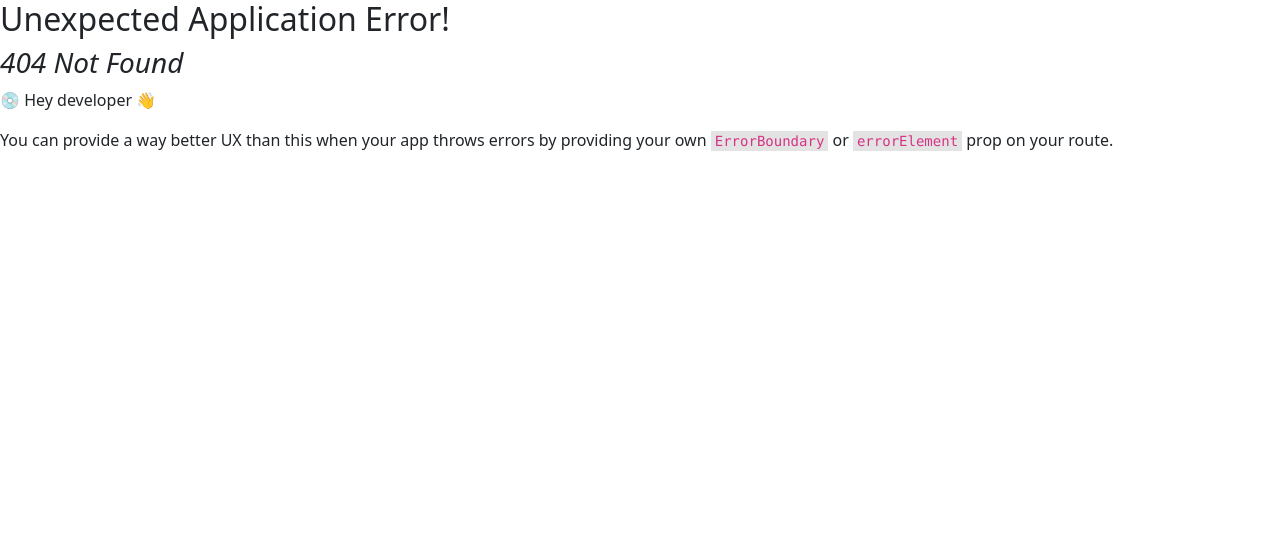
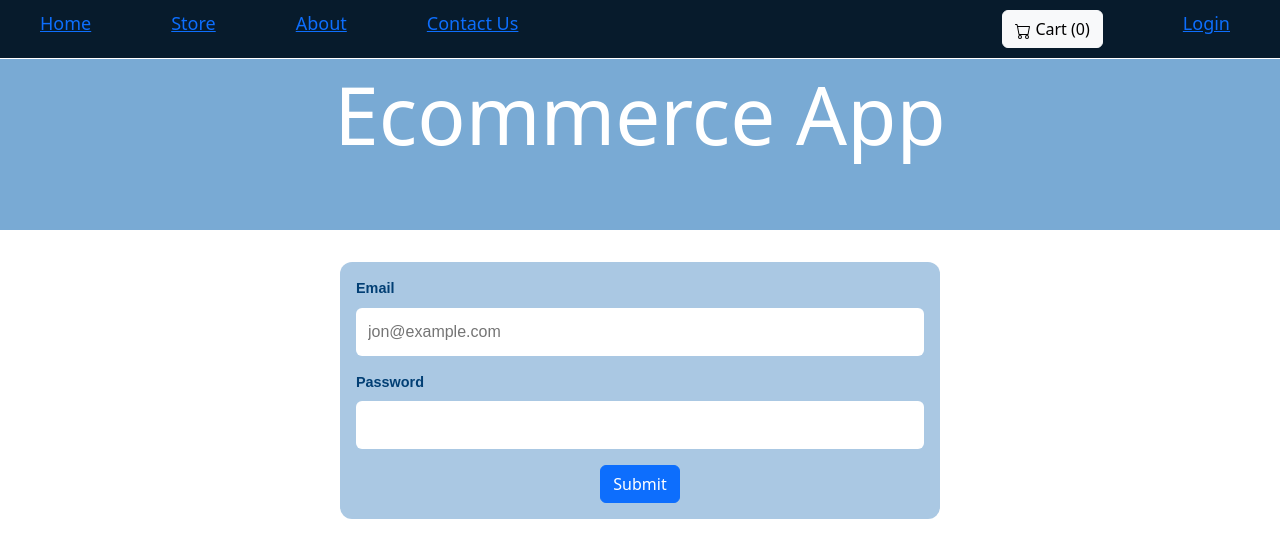
Before and after one commit to Yaambs18/react-ecommerce-app, a React (Create React App) app: page /auth in a window 1280 px wide. Before the commit this address had no page. Shown: the top 558 px of the page. Built offline with nearby package versions, Linux system fonts and the light colour scheme.

Commit message:
added login functionality

```diff
--- a/package.json
+++ b/package.json
@@ -11,7 +11,7 @@
     "react": "^19.2.3",
     "react-bootstrap": "^2.10.10",
     "react-dom": "^19.2.3",
-    "react-router-dom": "^7.12.0",
+    "react-router-dom": "^7.13.0",
     "react-scripts": "5.0.1",
     "web-vitals": "^2.1.4"
   },
--- a/src/components/Layouts/Header.js
+++ b/src/components/Layouts/Header.js
@@ -29,6 +29,9 @@ const Header = (props) => {
                         </Button>
 
                     </li>
+                    <li className="nav-item">
+                        <Link to="/auth">Login</Link>
+                    </li>
                 </ul>
             </nav>
             <h1 className="text-center">Ecommerce App</h1>
--- a/src/components/Products/Product.js
+++ b/src/components/Products/Product.js
@@ -15,8 +15,8 @@ const Product = (props) => {
 
     const productsList = props.productsList.map((product, index) => {
         return (
-        <Link to={`/products/${product.id}`} style={{ textDecoration: 'none' }}>
-            <Card key={index} style={{ width: '18rem', margin: '20px' }}>
+        <Link to={`/products/${product.id}`} style={{ textDecoration: 'none' }} key={index}>
+            <Card style={{ width: '18rem', margin: '20px' }}>
                 <Card.Img className="product-image" variant="top" src={product.imageUrl} />
                 <Card.Body>
                     <Card.Title>{product.title}</Card.Title>
--- /dev/null
+++ b/src/pages/Auth.css
@@ -0,0 +1,60 @@
+.auth-form * {
+    box-sizing: border-box;
+    font-family: sans-serif;
+}
+
+.auth-form {
+    display: flex;
+    flex-direction: column;
+    gap: 1rem;
+    margin: 2rem auto;
+    padding: 1rem;
+    background-color: rgba(121, 169, 212, 0.637);
+    border-radius: 12px;
+    max-width: 600px;
+}
+
+.form-item {
+    display: flex;
+    flex-direction: column;
+    gap: 0.5rem;
+}
+
+.form-item label {
+    font-weight: bold;
+    color: rgb(2, 63, 116);
+    font-size: 0.9rem;
+}
+
+.form-item input {
+    padding: 0.75rem;
+    border: none;
+    border-radius: 6px;
+    font-size: 1rem;
+    width: 100%;
+    transition: border-color 0.2s, box-shadow 0.2s;
+}
+
+.form-item input:focus {
+    outline: none;
+    border-color: rgb(2, 63, 116);
+    box-shadow: 0 0 0 3px rgba(2, 63, 116, 0.637);
+}
+
+.button {
+    font-size: 1rem;
+    cursor: pointer;
+    color: rgb(2, 63, 116);
+    background: #fff;
+    border: none;
+    width: fit-content;
+    margin: auto;
+    font-weight: bold;
+    padding: 0.5rem;
+    border-radius: 8px;
+    transition: background-color 0.2s ease;
+}
+
+.button:hover {
+    background: #0a8bc7b0;
+}
--- /dev/null
+++ b/src/pages/Auth.js
@@ -0,0 +1,64 @@
+import { Button } from "react-bootstrap";
+
+import "./Auth.css";
+import { useContext, useRef, useState } from "react";
+import AuthContext from "../store/auth-context";
+import { useNavigate } from "react-router-dom";
+
+const Auth = () => {
+    const emailRef = useRef();
+    const passRef = useRef();
+
+    const [isLoading, setIsLoading] = useState(false);
+
+    const authCtx = useContext(AuthContext);
+
+    const navigate = useNavigate();
+
+    const authHandler = async (event) => {
+        event.preventDefault();
+        try {
+            setIsLoading(true);
+            const response = await fetch(`https://identitytoolkit.googleapis.com/v1/accounts:signInWithPassword?key=${process.env.REACT_APP_FIREBASE_API_KEY}`, {
+                method: 'POST',
+                body: JSON.stringify({
+                    email: emailRef.current.value,
+                    password: passRef.current.value
+                }),
+                headers: { 'Content-Type': 'application/json'}
+            });
+
+            const data = await response.json();
+            if (!response) {
+                throw new Error(data.error.message || 'Something went wrong !!!');
+            }
+            authCtx.setToken(data.idToken);
+            emailRef.current.value = '';
+            passRef.current.value = '';
+            navigate('/products', { replace: true });
+        } catch (error) {
+            console.error(error);
+            alert(error.message);
+        } finally {
+            setIsLoading(false);
+        }
+
+    }
+    return (
+        <form className="auth-form" onSubmit={authHandler}>
+            <div className="form-item">
+                <label htmlFor="email">Email</label>
+                <input id="email" type="email" placeholder="jon@example.com" ref={emailRef} required />
+            </div>
+            <div className="form-item">
+                <label htmlFor="password">Password</label>
+                <input id="password" type="password" ref={passRef} required />
+            </div>
+            <Button className="button" type="submit">
+                {isLoading ? 'Sending....' : 'Submit'}
+            </Button>
+        </form>
+    )
+}
+
+export default Auth;
--- /dev/null
+++ b/src/store/AuthProvider.js
@@ -0,0 +1,60 @@
+import { useReducer } from "react";
+import AuthContext from "./auth-context";
+
+const initialState = {
+    token: localStorage.getItem('userToken'),
+    isLoggedIn: false,
+    setToken: (token) => {},
+    clearToken: () => {}
+};
+
+const reducerHandler = (state, action) => {
+    switch(action.type) {
+        case "ADD_TOKEN":
+            return {
+                ...state,
+                token: action.token,
+                isLoggedIn: true
+            };
+        case "REMOVE_TOKEN":
+            return {
+                ...state,
+                token: null,
+                isLoggedIn: false
+            }
+        default:
+            return state;
+    }
+};
+
+const AuthProvider = (props) => {
+    const [authState, dispacth] = useReducer(reducerHandler, initialState);
+
+    const storeTokenHandler = (token) => {
+        dispacth({
+            action: 'ADD_TOKEN',
+            token
+        });
+        localStorage.setItem('userToken', token);
+    }
+
+    const clearTokenHandler = () => {
+        dispacth({
+            action: 'REMOVE_TOKEN'
+        });
+        localStorage.removeItem('userToken');
+    }
+
+    return (
+        <AuthContext.Provider value={{
+            token: authState.token,
+            isLoggedIn: authState.isLoggedIn,
+            setToken: storeTokenHandler,
+            clearToken: clearTokenHandler
+        }}>
+            {props.children}
+        </AuthContext.Provider>
+    )
+}
+
+export default AuthProvider;
--- /dev/null
+++ b/src/store/auth-context.js
@@ -0,0 +1,10 @@
+import { createContext } from "react";
+
+const AuthContext = createContext({
+    token: null,
+    isLoggedIn: false,
+    setToken: (token) => {},
+    clearToken: () => {}
+});
+
+export default AuthContext;
```
Also changed, not shown: src/App.js (+9 -1 lines), 2 other files (tests, documents, lock files or other folders).
